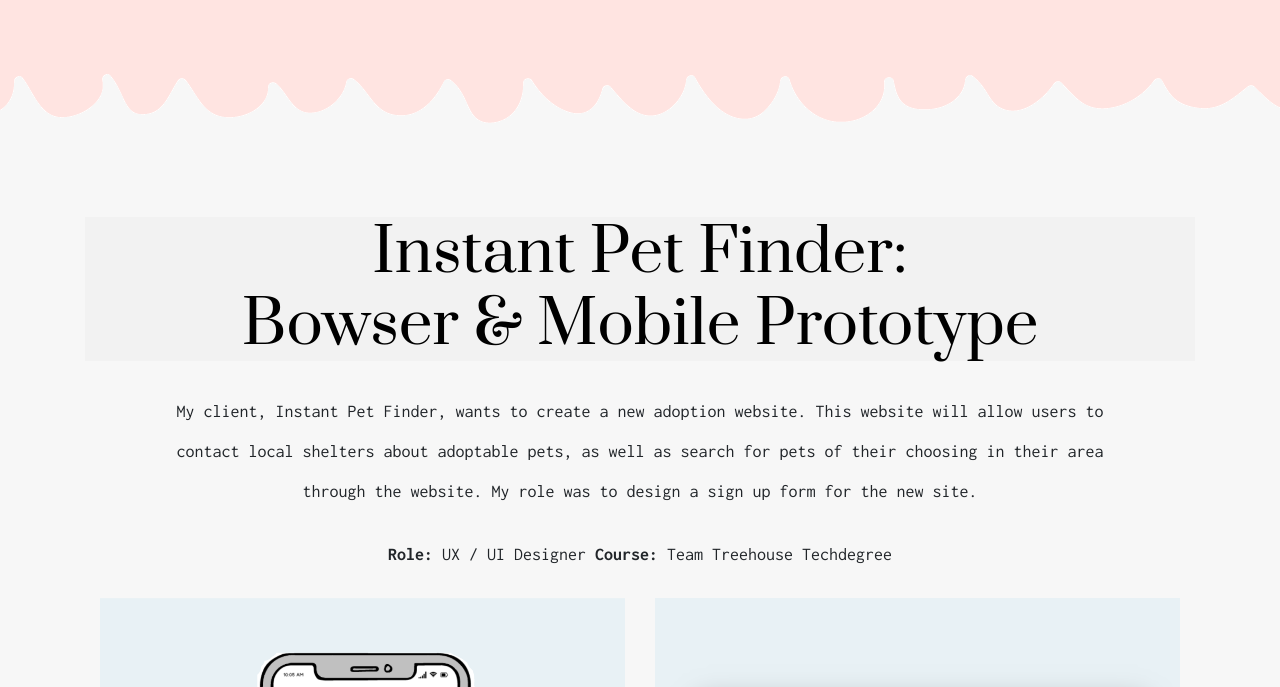
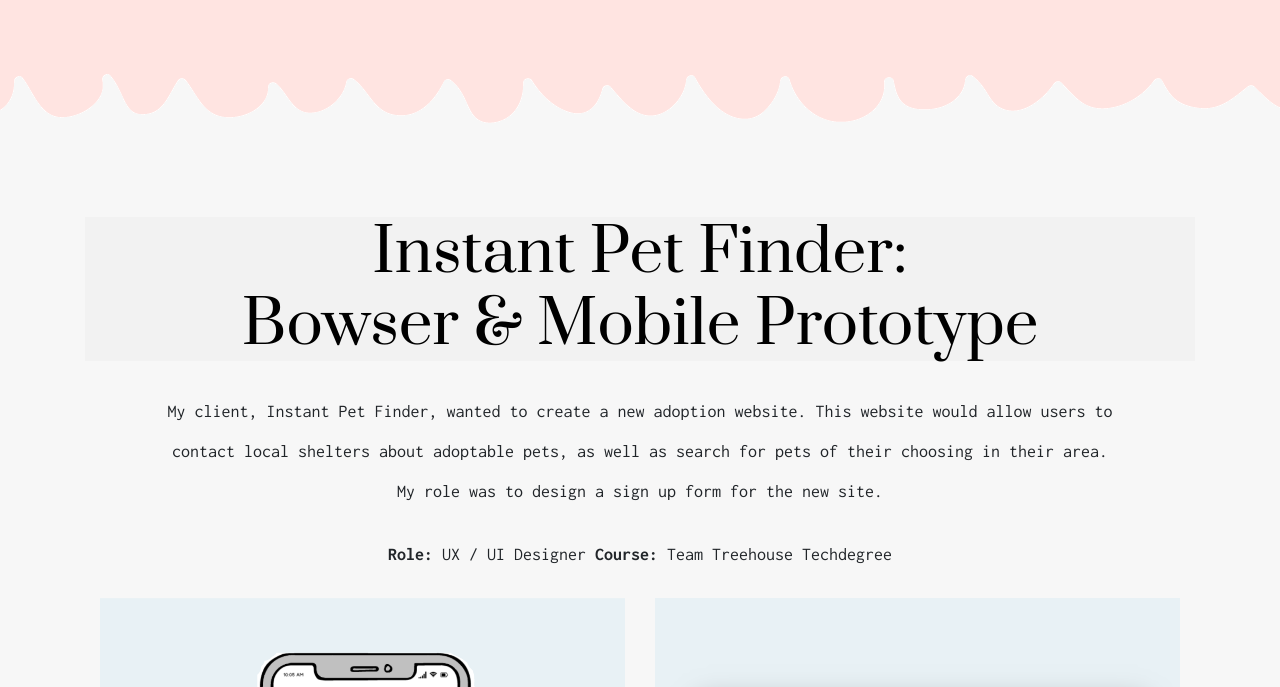
Before and after one commit to Aurore-Lilly/Aurore-portfolio, a plain HTML site: page instantfind.html in a window 1280 px wide. Shown: the part 113-800 px from the top of the page. Drawn offline with nearby package versions, Linux system fonts and the light colour scheme; a web font is replaced by a local one.

Commit message:
Update instantfind.html

```diff
--- a/instantfind.html
+++ b/instantfind.html
@@ -42,7 +42,7 @@
         <section class="project" id="work">
           <div class="container">
             <h6 class="hike-project">Instant Pet Finder:</br> Bowser & Mobile Prototype</h6>
-              <p class="hike-project">My client, Instant Pet Finder, wants to create a new adoption website. This website will allow users to contact local shelters about adoptable pets, as well as search for pets of their choosing in their area through the website. My role was to design a sign up form for the new site.</p>
+              <p class="hike-project">My client, Instant Pet Finder, wanted to create a new adoption website. This website would allow users to contact local shelters about adoptable pets, as well as search for pets of their choosing in their area. My role was to design a sign up form for the new site.</p>
               <p class="role"><b>Role:</b> UX / UI Designer  <b>Course:</b> Team Treehouse Techdegree</p>
 
                 <div class="container">
```
